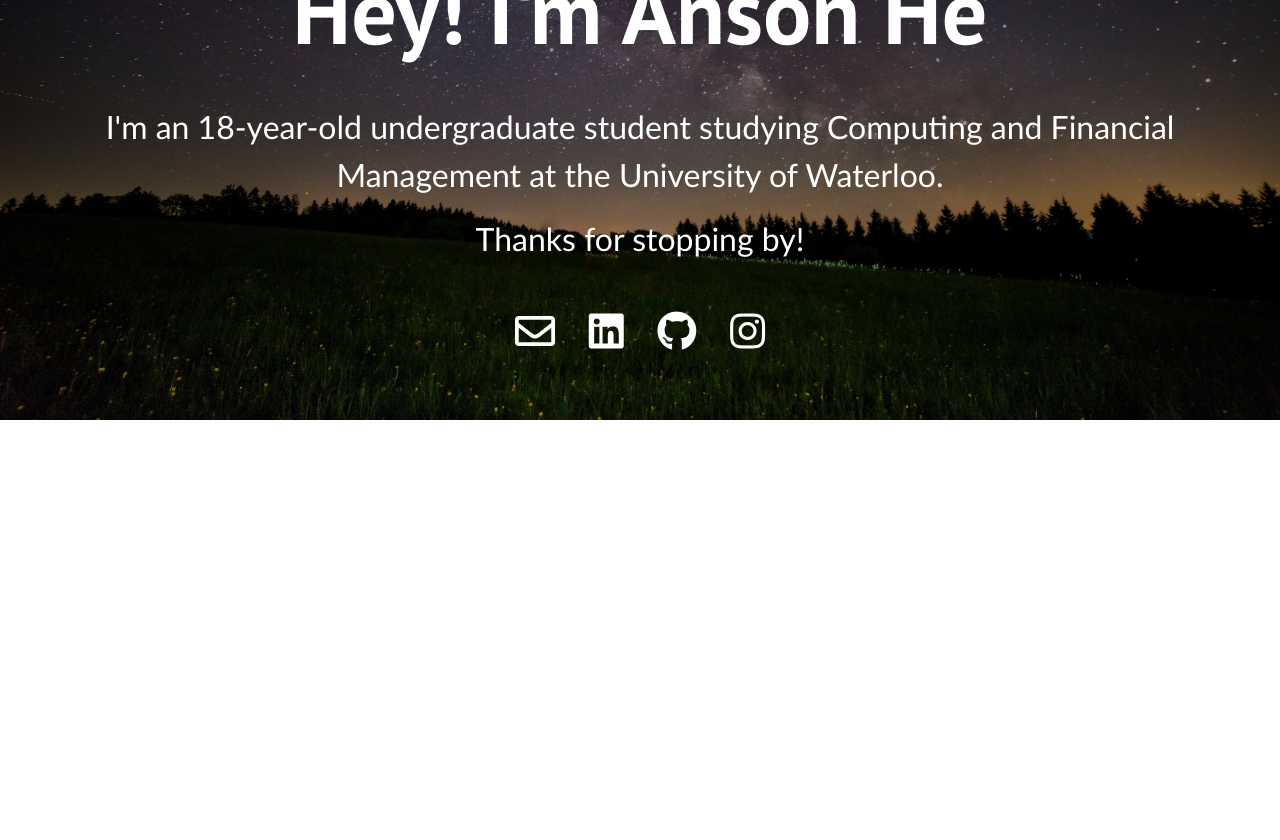
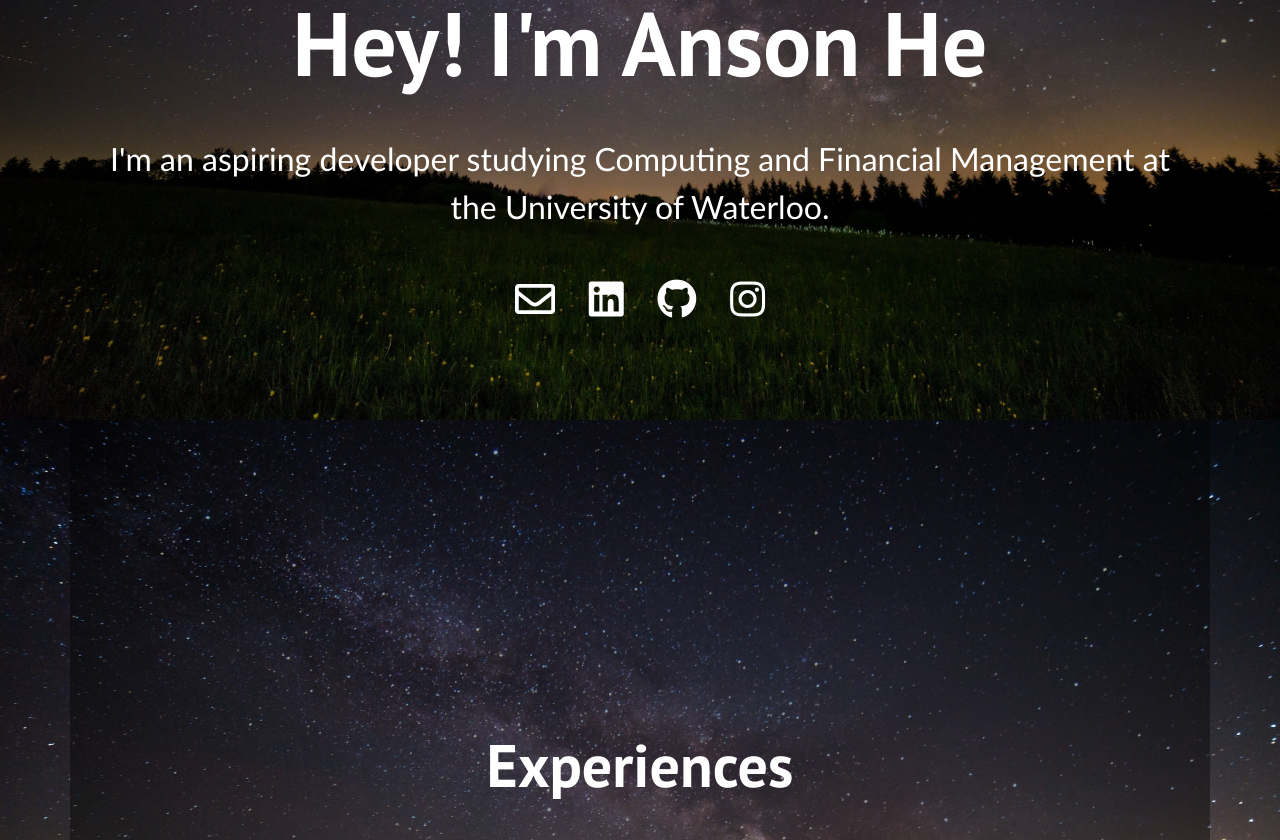
Before and after one commit to ansonjwhe/ansonjwhe.github.io, a React (Create React App) app: page / in a window 1280 px wide. Shown: the part 380-1220 px from the top of the page. Before the commit the page ends 800 px from the top, so only its background shows below. Built offline with nearby package versions, Linux system fonts and the light colour scheme; the HTML template or start-up script is replaced by a standard one.

Commit message:
added cardsection and made background fixed

```diff
--- a/src/App.css
+++ b/src/App.css
@@ -5,6 +5,10 @@
   font-family: 'PT Sans', sans-serif;
 }
 
+#site-container {
+  background: url('./img/background.jpg') center center/cover no-repeat;
+  background-attachment: fixed;
+}
 
 
 .About {
--- a/src/App.js
+++ b/src/App.js
@@ -7,7 +7,7 @@ import { BrowserRouter as Router, Switch, Route } from 'react-router-dom'
 
 function App() {
   return (
-    <>
+    <div id='site-container'>
       <Router>
         <Navbar />
         <Switch>
@@ -17,7 +17,7 @@ function App() {
           <Route path='/sign-up' component={SignUp} /> */}
         </Switch>
       </Router>
-    </>
+    </div>
   );
 }
 
--- /dev/null
+++ b/src/components/CardSection.css
@@ -0,0 +1,17 @@
+.container{
+    height: calc(100vh - 80px);
+    width: 100%;
+    display: flex;
+    flex-direction: column;
+    justify-content: center;
+    align-items: center;
+    box-shadow: inset 0 0 0 1000px rgba(0, 0, 0, 0.4);
+    object-fit: contain;
+}
+
+.container > h1 {
+    color: #fff;
+    font-size: 60px;
+    text-align: center;
+    margin-bottom: 30px;
+}
--- /dev/null
+++ b/src/components/CardSection.js
@@ -0,0 +1,12 @@
+import React from 'react'
+import './CardSection.css';
+
+function CardSection() {
+    return (
+        <div className='container'>
+            <h1>Experiences</h1>
+        </div>
+    )
+}
+
+export default CardSection
--- a/src/components/HeroSection.css
+++ b/src/components/HeroSection.css
@@ -7,7 +7,6 @@ video {
 }
 
 .hero-container {
-    background: url('../img/background.jpg') center center/cover no-repeat;
     height: calc(100vh - 80px);
     width: 100%;
     display: flex;
--- a/src/components/HeroSection.js
+++ b/src/components/HeroSection.js
@@ -12,8 +12,7 @@ function HeroSection() {
 
       <Avatar alt='Profile Photo' id='avatar' src='/images/self.jpg'/>
       <h1>Hey! I'm Anson He</h1>
-      <p>I'm an 18-year-old undergraduate student studying Computing and Financial Management at the University of Waterloo.</p>
-      <p>Thanks for stopping by!</p>
+      <p>I'm an aspiring developer studying Computing and Financial Management at the University of Waterloo.</p>
 
       <div class='social-icons'>
         <a
--- a/src/components/pages/About.js
+++ b/src/components/pages/About.js
@@ -1,6 +1,6 @@
 import React from 'react';
 import '../../App.css';
-// import Cards from '../Cards';
+import CardSection from '../CardSection';
 import HeroSection from '../HeroSection';
 // import Footer from '../Footer';
 
@@ -8,8 +8,7 @@ function About() {
   return (
     <>
       <HeroSection />
-      {/* <Cards />
-      <Footer /> */}
+      <CardSection />
     </>
   );
 }
```
Also changed, not shown: 1 other file (tests, documents, lock files or other folders).
